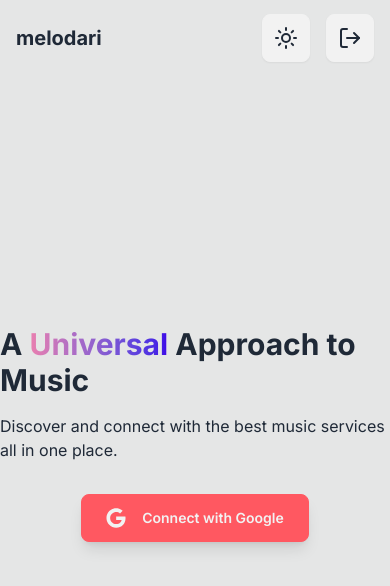
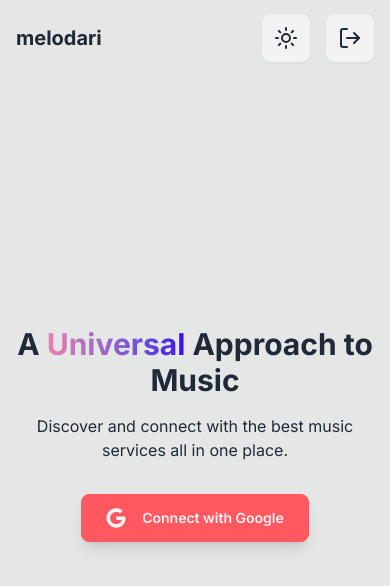
Before and after one commit to eftpmc/melodari-v2, a Next.js app: page /login in a window 390 px wide. Shown: the top 586 px of the page. Built offline with nearby package versions, Linux system fonts and the light colour scheme.

Commit message:
login responsive

```diff
--- a/app/login/page.tsx
+++ b/app/login/page.tsx
@@ -30,27 +30,27 @@
   };
 
   return (
-    <div className="flex min-h-screen flex-col items-center justify-center pb-24">
-      <h1 className="text-3xl font-bold mb-4 text-base-content">
+    <div className="flex min-h-screen flex-col items-center justify-center px-4 pb-24">
+      <h1 className="text-3xl font-bold mb-4 text-center text-base-content">
         A{" "}
         <span className="text-transparent bg-clip-text bg-gradient-to-r from-primary to-secondary">
           Universal
         </span>{" "}
         Approach to Music
       </h1>
-      <p className="text-base-content mb-8">
+      <p className="text-base-content mb-8 text-center max-w-md">
         Discover and connect with the best music services all in one place.
       </p>
       <button
         onClick={handleLogin}
-        className="btn btn-error flex items-center text-base-200 py-3 px-6 rounded-lg shadow-lg" // Apply base-content color
+        className="btn btn-error flex items-center text-base-200 py-3 px-6 rounded-lg shadow-lg"
         disabled={loading}
       >
         {loading ? (
           "Connecting..."
         ) : (
           <>
-            <FaGoogle className="mr-2 w-5 h-5 text-base-200" /> {/* Apply base-content color to icon */}
+            <FaGoogle className="mr-2 w-5 h-5 text-base-200" />
             Connect with Google
           </>
         )}
```
